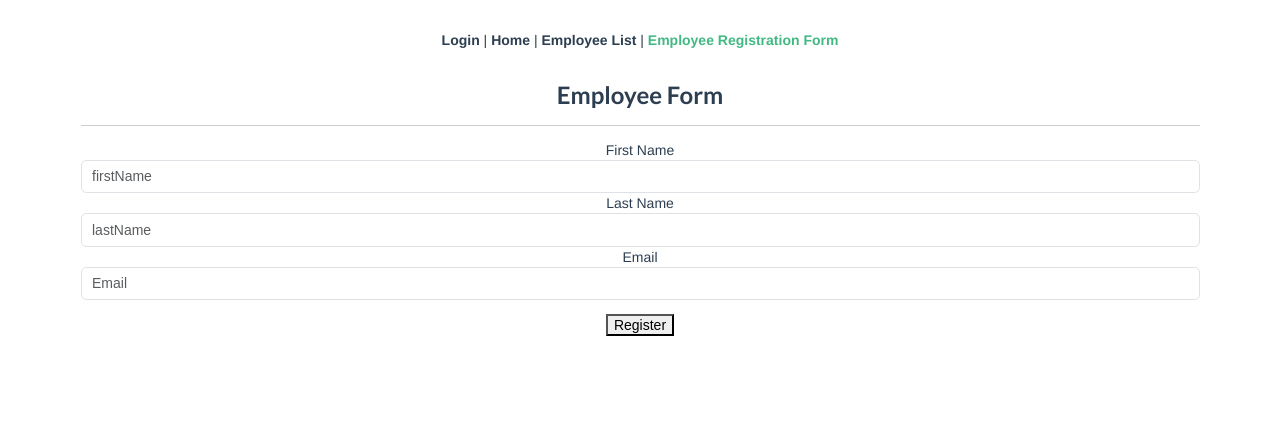
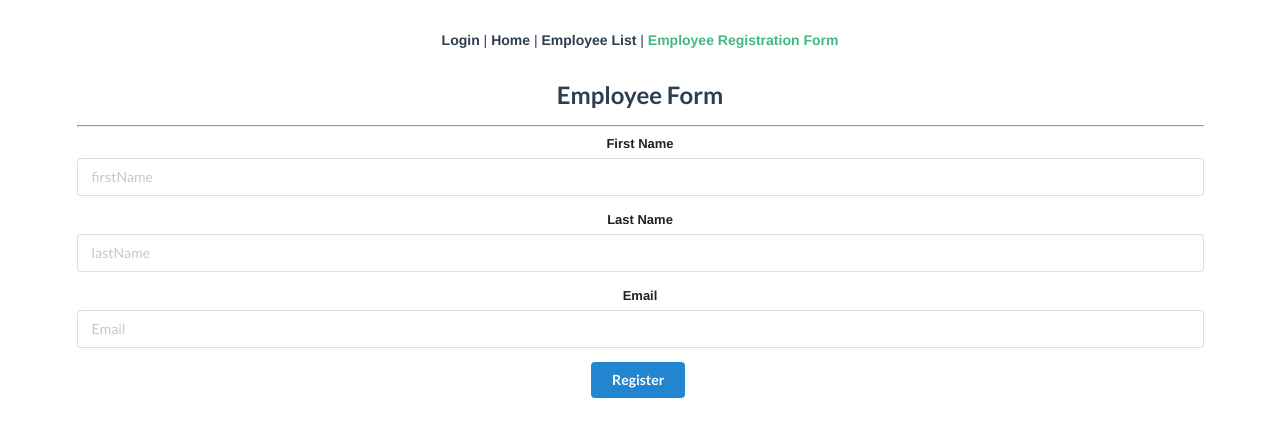
Before and after one commit to rchat95/DarthCodersV3RC, a Vue app in the folder employeevue/: page /employeeform in a window 1280 px wide. Shown: the top 436 px of the page. Built offline with nearby package versions, Linux system fonts and the light colour scheme.

Commit message:
Removed bootstrap dependency

```diff
--- a/employeevue/src/main.js
+++ b/employeevue/src/main.js
@@ -1,7 +1,7 @@
 import { createApp } from 'vue'
 import App from './App.vue'
 import router from './router'
-import 'bootstrap/dist/css/bootstrap.min.css'
+// import 'bootstrap/dist/css/bootstrap.min.css'
 import 'semantic-ui-css/semantic.min.css'
 
 // createApp(App).use(store).use(router).mount('#app')
--- a/employeevue/src/views/Employee.vue
+++ b/employeevue/src/views/Employee.vue
@@ -1,7 +1,7 @@
 <template>
   <div class="container">
       <h1 class="text-center"> Employee LIst</h1>
-      <table class="table table-striped">
+      <table class="ui celled striped table">
         <thead>
             <th>
                <input type="checkbox" v-model="allSelected" @change="selectAll"></th>
--- a/employeevue/src/views/EmployeeForm.vue
+++ b/employeevue/src/views/EmployeeForm.vue
@@ -1,24 +1,24 @@
 <template>
-    <div class="container">
+    <div class="ui container">
            <h2>Employee Form</h2>  <hr/>
-       <form @submit.prevent="onCreatePost">
+       <form @submit.prevent="onCreatePost" class="ui form">
 
-           <div class="form-group">
+           <div class="field">
                <label>First Name</label>
                <input type="text" class="form-control" v-model="firstName" placeholder="firstName">
            </div>
 
-            <div class="form-group">
+            <div class="field">
                <label for="lastName">Last Name</label>
                <input type="text" class="form-control" v-model="lastName" placeholder="lastName">
             </div>
 
-            <div class="form-group">
+            <div class="field">
                <label for="Email">Email</label>
                <input type="email" class="form-control" v-model="email" placeholder="Email">
             </div>
 
-            <button type="submit" class="mt-3">Register</button>
+            <button type="submit" class="ui primary button">Register</button>
         </form>
 
     </div>
```
